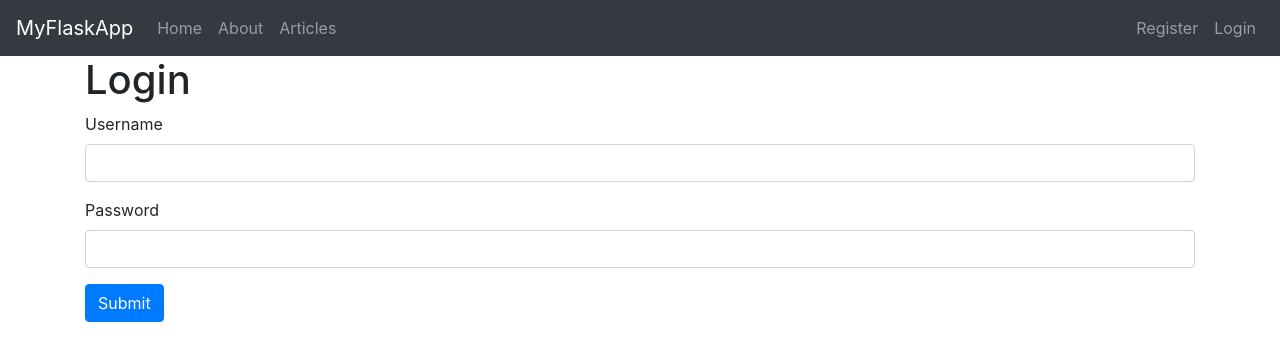
After one commit to ZachLynch123/miscellaneous-scripts, a Flask app: page /login in a window 1280 px wide. The commit adds this page. Shown: the top 361 px of the page. Run offline with Flask 2, Linux system fonts and the light colour scheme; some libraries are stand-ins or nearby versions.

```diff
--- a/flask_project/app.py
+++ b/flask_project/app.py
@@ -76,13 +76,14 @@ def register():
         password = sha256_crypt. encrypt(str(form.password.data))
 
         # Create cursor
-        cur = mysql.connect.cursor()
+        cur = mysql.connection.cursor()
         # Execute query
         columns = ('name', 'email', 'username', 'password')
         values = (name, email, username, password)
-        cur.execute("""INSERT INTO users (name, email, username, password) VALUES ('zach', '123@gmail.com', 'haruc24', '1234')""")
+        cur.execute("""INSERT INTO users (name, email, username, password) VALUES ('%s', '%s', '%s', '%s')"""\
+                    % (name, email, username, password))
         # Commit to DB
-        mysql.connect.commit()
+        mysql.connection.commit()
         # Close connection
         cur.close()
 
@@ -92,6 +93,43 @@ def register():
 
     return render_template('register.html', form=form)
 
+# User login
+@app.route('/login', methods=['GET', 'POST'])
+def login():
+    if request.method == 'POST':
+        # Get Form Fields
+        username = request.form['username']
+        password_candidate = request.form['password']
+
+        # Create Cursor
+        cur = mysql.connection.cursor()
+
+        # Get user by username
+        result = cur.execute("SELECT * FROM users WHERE username = %s",[username])
+        if result > 0:
+            # Get stored hash
+            data = cur.fetchone()
+            password = data['password']
+
+            # Compare Passwords
+            if sha256_crypt.verify(password_candidate,password):
+                # Passed
+                # Create session
+                session['logged_in'] = True
+                session['username'] = username
+                flash('You are now logged in', 'success')
+                return redirect(url_for('dashboard.html'))
+
+            else:
+                error = 'Invalid login'
+                app.logger.info('PASSWORD MISMATCH')
+                return render_template('login.html', error=error)
+        else:
+            error = 'Username not found'
+            return render_template('login.html', error=error)
+
+    return render_template('login.html')
+
 
 if __name__ =='__main__':
     app.secret_key = 'secret123'
--- a/flask_project/templates/includes/_messages.html
+++ b/flask_project/templates/includes/_messages.html
@@ -5,3 +5,11 @@
             {% endfor %}
     {% endif %}
 {% endwith %}
+
+{% if error %}
+    <div class="alert alert-danger">{{error}}</div>
+{% endif %}
+
+{% if msg %}
+    <div class="alert alert-success">{{msg}}</div>
+{% endif %}
--- a/flask_project/templates/includes/_navbar.html
+++ b/flask_project/templates/includes/_navbar.html
@@ -12,8 +12,13 @@
           <li class="nav-item">
             <a class="nav-link" href="/articles">Articles</a>
           </li>
-          <li>
+        </ul>
+        <ul class="nav navbar-nav navbar-right ">
+          <li class="nav-item">
             <a class="nav-link" href="/register">Register</a>
+          </li>
+          <li class="nav-item">
+            <a class="nav-link" href="/login">Login</a>
           </li>
         </ul>
       </div>
--- /dev/null
+++ b/flask_project/templates/login.html
@@ -0,0 +1,16 @@
+{% extends 'layout.html' %}
+
+{% block body %}
+    <h1>Login</h1>
+    <form action="" method="POST">
+        <div class="form-group">
+            <label>Username</label>
+            <input type="text" name="username" class="form-control" value="{{request.form.username}}">
+        </div>
+        <div class="form-group">
+            <label>Password</label>
+            <input type="text" name="password" class="form-control" value="{{request.form.password}}">
+        </div>
+        <button type="submit" class="btn btn-primary">Submit</button>
+    </form>
+{% endblock %}
```
Also changed, not shown: 1 other file.
